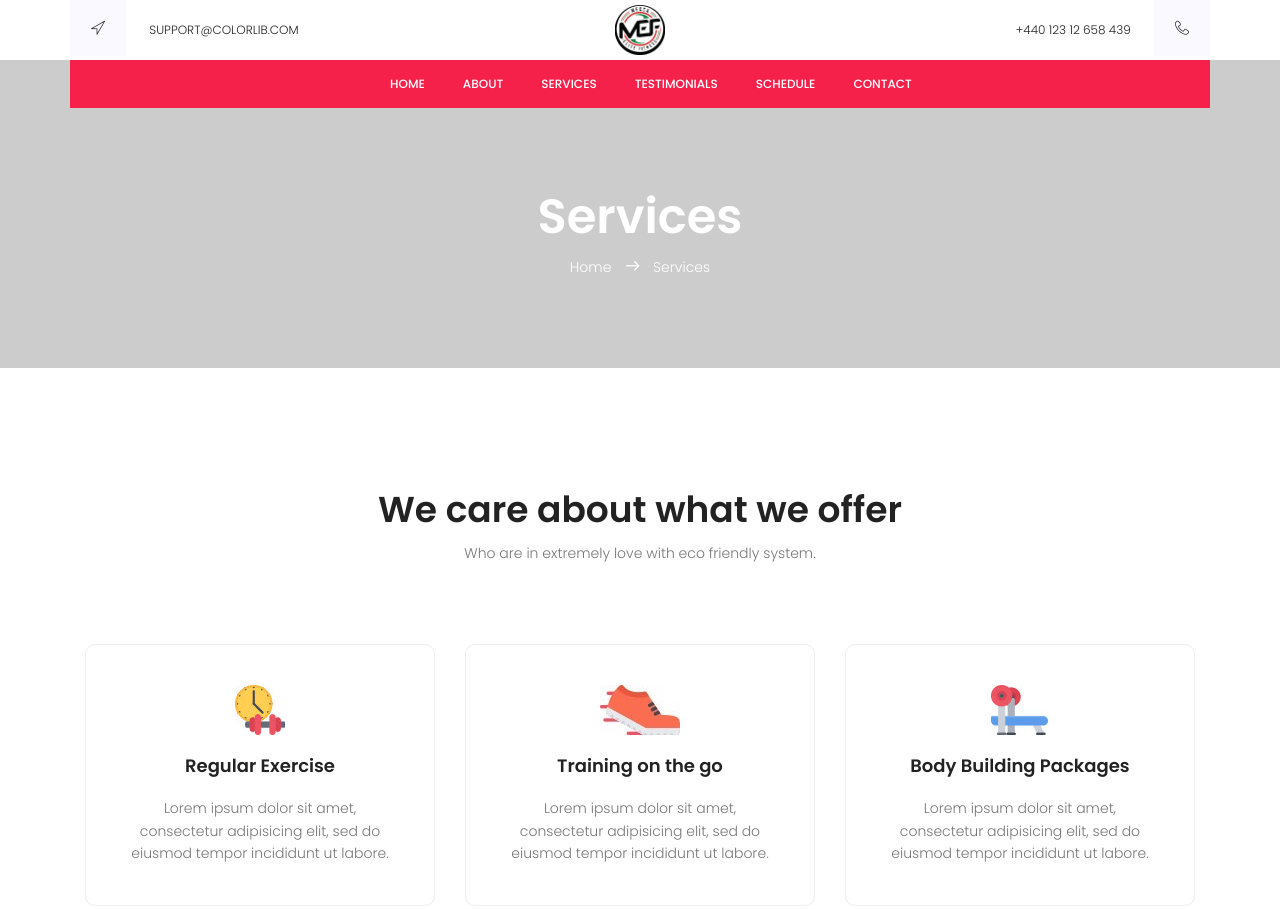
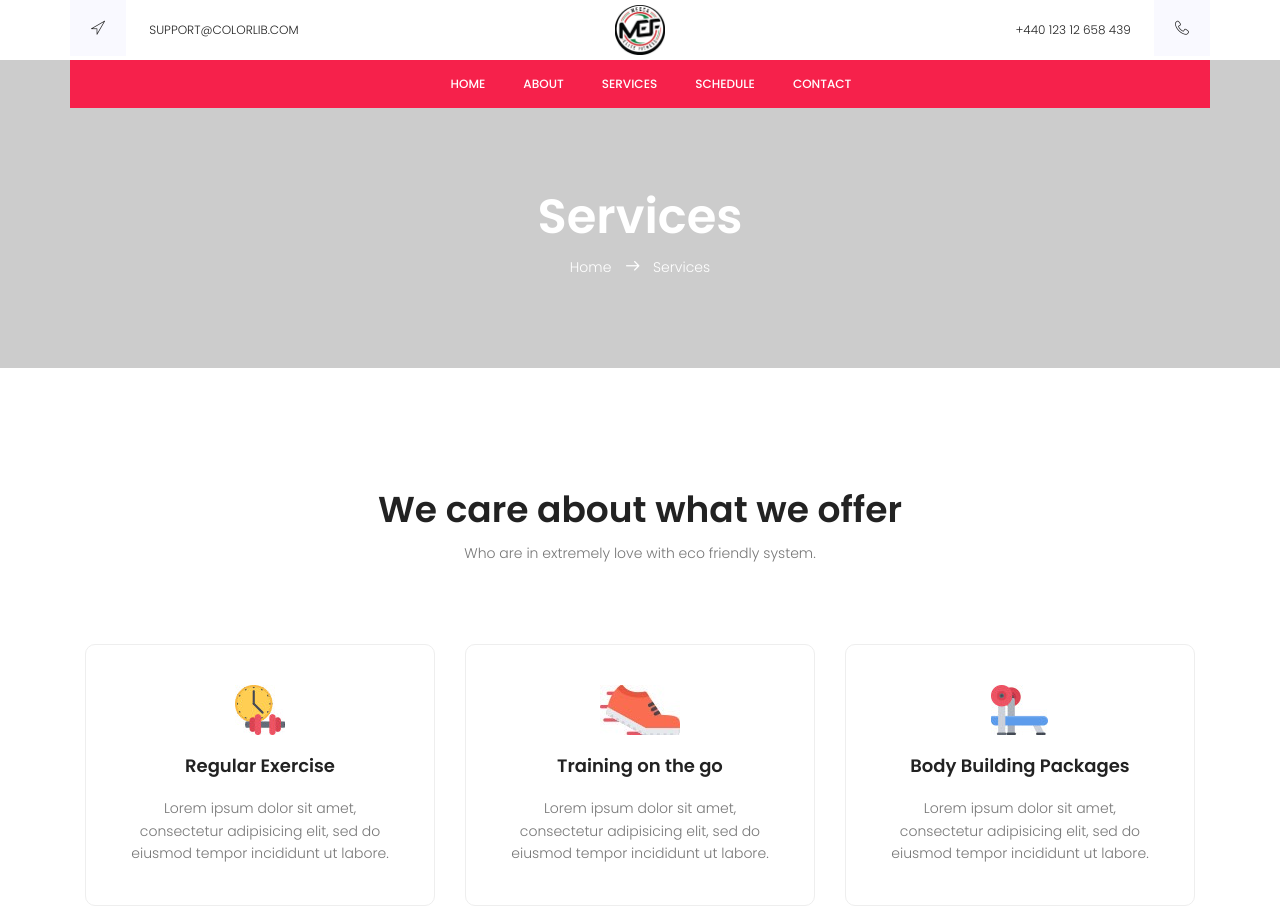
Before and after one commit to Ceesay19/Abdul-fitness-template, a plain HTML site: page services.html in a window 1280 px wide. Shown: the top 909 px of the page. Drawn offline with nearby package versions, Linux system fonts and the light colour scheme; some packages are replaced by stand-ins of ours; a script that the page names is missing.

Commit message:
Update services.html

```diff
--- a/services.html
+++ b/services.html
@@ -56,7 +56,7 @@
 							  <li class="menu-active"><a href="index.html">Home</a></li>
 							  <li><a href="about.html">About</a></li>
 							  <li><a href="services.html">Services</a></li>
-							  <li><a href="trainers.html">Testimonials</a></li>
+
 
 
 							  <li><a href="schedule.html">Schedule</a> </li>
```
